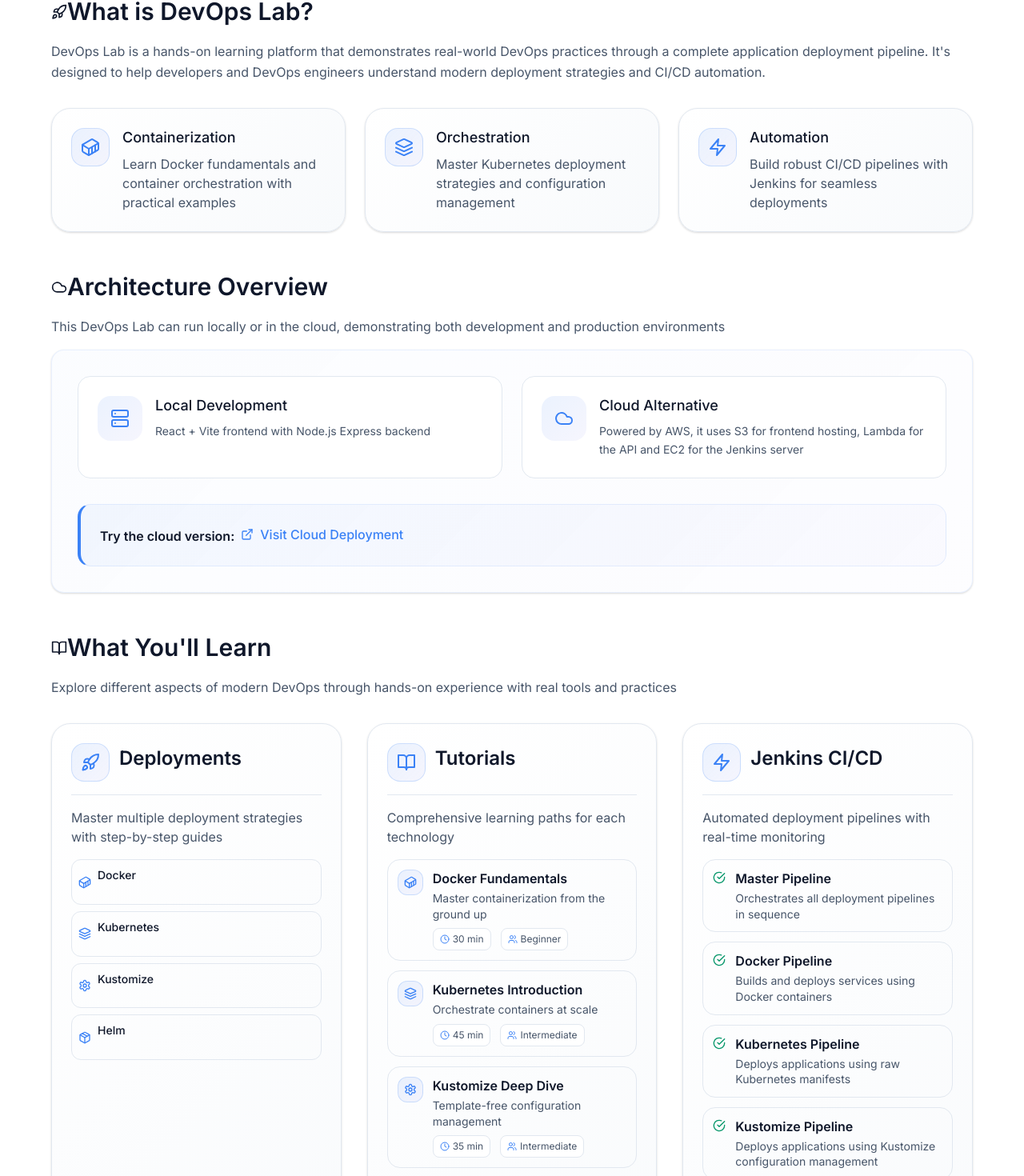
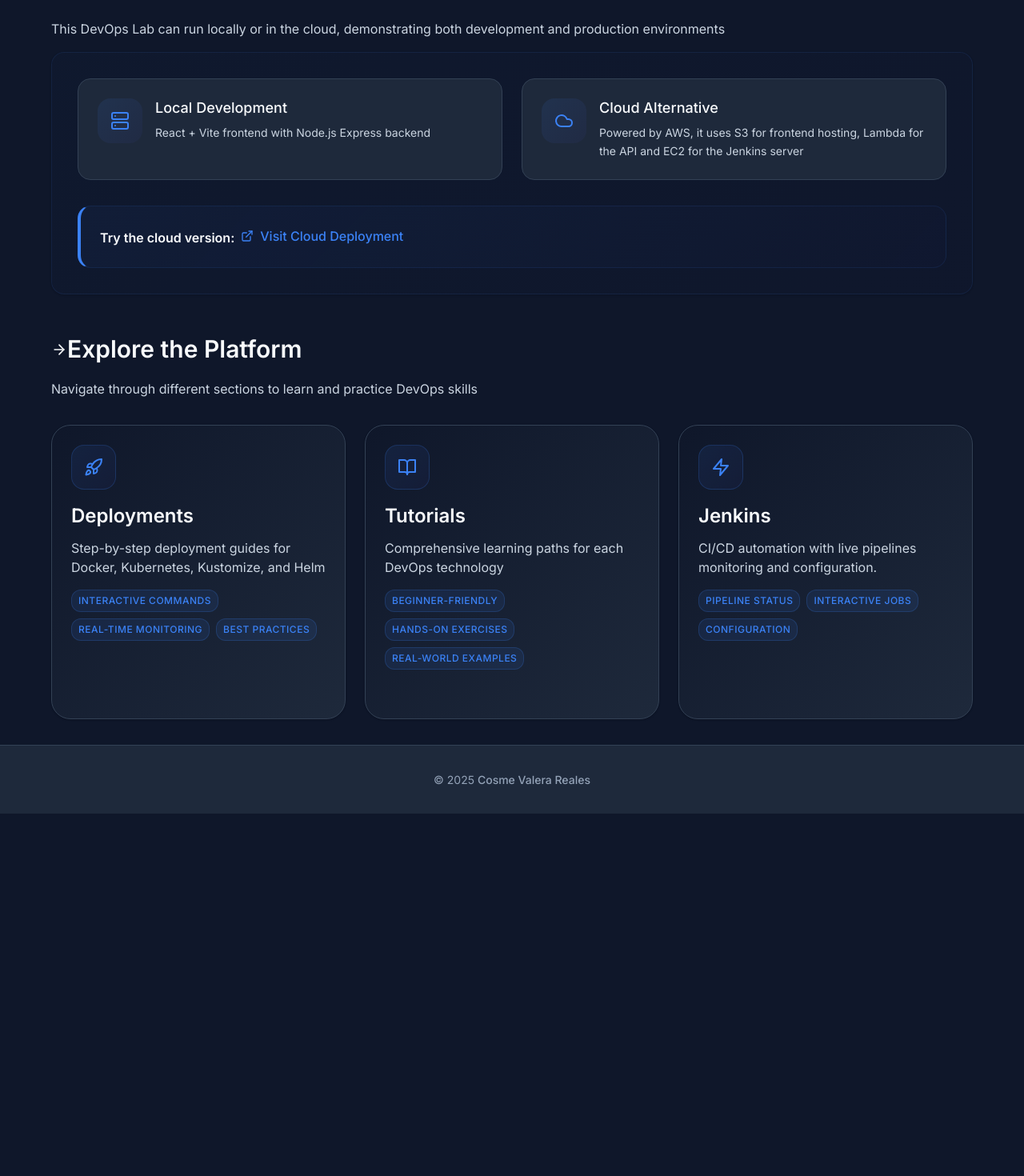
Before and after one commit to CosmeValera/DevOpsLab, a React (Vite) app in the folder frontend/: page / in a window 1280 px wide. Shown: the part 739-2209 px from the top of the page at 80% size. After the commit the page ends 1756 px from the top, so only its background shows below. Built offline with nearby package versions, Linux system fonts and the light colour scheme.

Commit message:
Introduction page simplified

```diff
--- a/frontend/src/App.tsx
+++ b/frontend/src/App.tsx
@@ -22,9 +22,9 @@
   const [activeTab, setActiveTab] = useState("");
   const [theme, setTheme] = useState<"light" | "dark">(() => {
     if (typeof window !== "undefined") {
-      return window.localStorage.getItem("theme") === "dark" ? "dark" : "light";
+      return window.localStorage.getItem("theme") === "light" ? "light" : "dark";
     }
-    return "light";
+    return "dark";
   });
 
   useEffect(() => {
@@ -36,7 +36,7 @@
   // Scroll to top on route change (except for main tab navigation)
   useEffect(() => {
     const path = location.pathname;
-    const mainTabs = ['/', '/deployments', '/tutorials', '/jenkins'];
+    const mainTabs = ['/', '/introduction', '/deployments', '/tutorials', '/jenkins'];
 
     // Only scroll to top if navigating to a page that's not a main tab
     if (!mainTabs.includes(path)) {
@@ -49,6 +49,7 @@
     // No navigation on Home or main section pages (they now redirect to Home)
     if (
       path === "/" ||
+      path === "/introduction" ||
       path === "/deployments" ||
       path === "/tutorials" ||
       path === "/jenkins"
@@ -70,11 +71,6 @@
         { id: "kustomize", label: "Kustomize", path: "/deployments/kustomize" },
         { id: "helm", label: "Helm", path: "/deployments/helm" },
       ];
-    }
-
-    // Individual tutorial pages navigation - removed to avoid duplication with tutorial layout navigation
-    if (path.startsWith("/tutorials/")) {
-      return [] as { id: string; label: string; path: string }[];
     }
 
     return [];
--- a/frontend/src/components/IntroductionPage.tsx
+++ b/frontend/src/components/IntroductionPage.tsx
@@ -1,4 +1,5 @@
 import React from "react";
+import { useNavigate } from "react-router-dom";
 import {
   Rocket,
   BookOpen,
@@ -6,108 +7,19 @@
   Cloud,
   Server,
   Database,
-  Container,
-  Layers,
-  Package,
-  Settings,
   ExternalLink,
   ArrowRight,
-  CheckCircle,
-  Users,
-  Clock
+  Play
 } from "lucide-react";
 
 const IntroductionPage: React.FC = () => {
+  const navigate = useNavigate();
   const API_BASE_URL = (import.meta as any).env?.VITE_API_BASE_URL;
   const isProduction = !API_BASE_URL.includes('localhost');
 
-  const deploymentMethods = [
-    {
-      icon: Container,
-      title: "Docker",
-      description: "Containerize applications with Docker and Docker Compose",
-      features: ["Container isolation", "Multi-stage builds", "Docker Compose orchestration"]
-    },
-    {
-      icon: Layers,
-      title: "Kubernetes",
-      description: "Deploy and manage containerized applications at scale",
-      features: ["Pod orchestration", "Service discovery", "Auto-scaling", "Health checks"]
-    },
-    {
-      icon: Settings,
-      title: "Kustomize",
-      description: "Template-free configuration management for Kubernetes",
-      features: ["Base and overlays", "Strategic merge patches", "Environment-specific configs"]
-    },
-    {
-      icon: Package,
-      title: "Helm",
-      description: "Package and distribute Kubernetes applications",
-      features: ["Chart templating", "Dependency management", "Release management"]
-    }
-  ];
-
-  const tutorials = [
-    {
-      icon: Container,
-      title: "Docker Fundamentals",
-      description: "Master containerization from the ground up",
-      duration: "30 min",
-      level: "Beginner"
-    },
-    {
-      icon: Layers,
-      title: "Kubernetes Introduction",
-      description: "Orchestrate containers at scale",
-      duration: "45 min",
-      level: "Intermediate"
-    },
-    {
-      icon: Settings,
-      title: "Kustomize Deep Dive",
-      description: "Template-free configuration management",
-      duration: "35 min",
-      level: "Intermediate"
-    },
-    {
-      icon: Package,
-      title: "Creating Helm Charts",
-      description: "Package and distribute applications",
-      duration: "60 min",
-      level: "Advanced"
-    },
-    {
-      icon: Zap,
-      title: "Jenkins CI/CD",
-      description: "Automate your development workflow",
-      duration: "40 min",
-      level: "Intermediate"
-    }
-  ];
-
-  const jenkinsPipelines = [
-    {
-      name: "Master Pipeline",
-      description: "Orchestrates all deployment pipelines in sequence"
-    },
-    {
-      name: "Docker Pipeline",
-      description: "Builds and deploys services using Docker containers"
-    },
-    {
-      name: "Kubernetes Pipeline",
-      description: "Deploys applications using raw Kubernetes manifests"
-    },
-    {
-      name: "Kustomize Pipeline",
-      description: "Deploys applications using Kustomize configuration management"
-    },
-    {
-      name: "Helm Pipeline",
-      description: "Deploys services using Helm charts for Kubernetes"
-    }
-  ];
+  const handleNavigation = (tab: string) => {
+    navigate(`/${tab}`);
+  };
 
   return (
     <div className="introduction-page">
@@ -120,54 +32,9 @@
           <div className="introduction-hero__text">
             <h1 className="introduction-hero__title">DevOps Lab</h1>
             <p className="introduction-hero__subtitle">
-              A comprehensive demonstration of modern DevOps practices including Docker, Kubernetes, and CI/CD pipelines.
-              This project showcases deployment strategies from containerization to production-ready orchestration.
+              Master modern DevOps practices with hands-on learning. Deploy applications using Docker,
+              Kubernetes, and CI/CD pipelines with real-world examples and interactive tutorials.
             </p>
-          </div>
-        </div>
-      </div>
-
-      {/* Project Overview */}
-      <div className="introduction-section">
-        <div className="section-header">
-          <h2 className="section-title">
-            <Rocket size={20} />
-            What is DevOps Lab?
-          </h2>
-          <p className="section-description">
-            DevOps Lab is a hands-on learning platform that demonstrates real-world DevOps practices through
-            a complete application deployment pipeline. It's designed to help developers and DevOps engineers
-            understand modern deployment strategies and CI/CD automation.
-          </p>
-        </div>
-
-        <div className="overview-cards">
-          <div className="overview-card">
-            <div className="overview-card__icon">
-              <Container size={24} />
-            </div>
-            <div className="overview-card__content">
-              <h3>Containerization</h3>
-              <p>Learn Docker fundamentals and container orchestration with practical examples</p>
-            </div>
-          </div>
-          <div className="overview-card">
-            <div className="overview-card__icon">
-              <Layers size={24} />
-            </div>
-            <div className="overview-card__content">
-              <h3>Orchestration</h3>
-              <p>Master Kubernetes deployment strategies and configuration management</p>
-            </div>
-          </div>
-          <div className="overview-card">
-            <div className="overview-card__icon">
-              <Zap size={24} />
-            </div>
-            <div className="overview-card__content">
-              <h3>Automation</h3>
-              <p>Build robust CI/CD pipelines with Jenkins for seamless deployments</p>
-            </div>
           </div>
         </div>
       </div>
@@ -222,8 +89,7 @@
               <div className="architecture-note">
                 <p>
                   <strong>Want to explore locally?</strong> You can build this entire system on your own machine
-                  by following the setup instructions in the Jenkins section. This gives you full control and
-                  the ability to customize the pipelines.
+                  by following the setup instructions in the Jenkins section.
                 </p>
               </div>
             </div>
@@ -268,150 +134,7 @@
         </div>
       </div>
 
-      {/* What You'll Learn */}
-      <div className="introduction-section">
-        <div className="section-header">
-          <h2 className="section-title">
-            <BookOpen size={20} />
-            What You'll Learn
-          </h2>
-          <p className="section-description">
-            Explore different aspects of modern DevOps through hands-on experience with real tools and practices
-          </p>
-        </div>
-
-        <div className="learning-grid">
-          <div className="learning-card">
-            <div className="learning-card__header">
-              <div className="learning-card__icon">
-                <Rocket size={24} />
-              </div>
-              <h3>Deployments</h3>
-            </div>
-            <div className="learning-card__content">
-              <p>Master multiple deployment strategies with step-by-step guides</p>
-              <div className="learning-features">
-                {deploymentMethods.map((method, index) => (
-                  <div key={index} className="learning-feature">
-                    <method.icon size={16} />
-                    <span>{method.title}</span>
-                  </div>
-                ))}
-              </div>
-            </div>
-          </div>
-
-          <div className="learning-card">
-            <div className="learning-card__header">
-              <div className="learning-card__icon">
-                <BookOpen size={24} />
-              </div>
-              <h3>Tutorials</h3>
-            </div>
-            <div className="learning-card__content">
-              <p>Comprehensive learning paths for each technology</p>
-              <div className="tutorial-list">
-                {tutorials.map((tutorial, index) => (
-                  <div key={index} className="tutorial-item">
-                    <div className="tutorial-item__icon">
-                      <tutorial.icon size={16} />
-                    </div>
-                    <div className="tutorial-item__content">
-                      <h4>{tutorial.title}</h4>
-                      <p>{tutorial.description}</p>
-                      <div className="tutorial-item__meta">
-                        <span className="tutorial-duration">
-                          <Clock size={12} />
-                          {tutorial.duration}
-                        </span>
-                        <span className="tutorial-level">
-                          <Users size={12} />
-                          {tutorial.level}
-                        </span>
-                      </div>
-                    </div>
-                  </div>
-                ))}
-              </div>
-            </div>
-          </div>
-
-          <div className="learning-card">
-            <div className="learning-card__header">
-              <div className="learning-card__icon">
-                <Zap size={24} />
-              </div>
-              <h3>Jenkins CI/CD</h3>
-            </div>
-            <div className="learning-card__content">
-              <p>Automated deployment pipelines with real-time monitoring</p>
-              <div className="pipeline-list">
-                {jenkinsPipelines.map((pipeline, index) => (
-                  <div key={index} className="pipeline-item">
-                    <CheckCircle size={16} />
-                    <div className="pipeline-item__content">
-                      <h4>{pipeline.name}</h4>
-                      <p>{pipeline.description}</p>
-                    </div>
-                  </div>
-                ))}
-              </div>
-            </div>
-          </div>
-        </div>
-      </div>
-
-      {/* Quick Start */}
-      <div className="introduction-section">
-        <div className="section-header">
-          <h2 className="section-title">
-            <Rocket size={20} />
-            Quick Start
-          </h2>
-          <p className="section-description">
-            Get started with DevOps Lab in minutes using Docker Compose
-          </p>
-        </div>
-
-        <div className="quick-start-card">
-          <div className="quick-start-card__content">
-            <div className="quick-start-steps">
-              <div className="quick-start-step">
-                <div className="step-number">1</div>
-                <div className="step-content">
-                  <h4>Clone the Repository</h4>
-                  <p>Get the complete DevOps Lab project</p>
-                  <code>git clone https://github.com/cosmevalera/devopslab</code>
-                </div>
-              </div>
-              <div className="quick-start-step">
-                <div className="step-number">2</div>
-                <div className="step-content">
-                  <h4>Start with Docker Compose</h4>
-                  <p>Launch all services with a single command</p>
-                  <code>docker-compose up -d</code>
-                </div>
-              </div>
-              <div className="quick-start-step">
-                <div className="step-number">3</div>
-                <div className="step-content">
-                  <h4>Explore the Application</h4>
-                  <p>Visit localhost:3000 to start learning</p>
-                  <code>http://localhost:3000</code>
-                </div>
-              </div>
-            </div>
-            <div className="quick-start-note">
-              <p>
-                <strong>Jenkins Access:</strong> To access Jenkins, execute:
-                <code>docker exec jenkins cat /var/jenkins_home/secrets/initialAdminPassword</code>
-              </p>
-            </div>
-          </div>
-        </div>
-      </div>
-
-      {/* Navigation Guide */}
+      {/* Explore the Platform */}
       <div className="introduction-section">
         <div className="section-header">
           <h2 className="section-title">
@@ -424,48 +147,72 @@
         </div>
 
         <div className="navigation-guide">
-          <div className="nav-card">
+          <div
+            className="nav-card nav-card--clickable"
+            onClick={() => handleNavigation('deployments')}
+          >
             <div className="nav-card__icon">
               <Rocket size={24} />
             </div>
             <div className="nav-card__content">
               <h3>Deployments</h3>
               <p>Step-by-step deployment guides for Docker, Kubernetes, Kustomize, and Helm</p>
-              <ul>
-                <li>Interactive command examples</li>
-                <li>Real-time deployment monitoring</li>
-                <li>Best practices and troubleshooting</li>
-              </ul>
+              <div className="nav-card__features">
+                <span className="feature-tag">Interactive Commands</span>
+                <span className="feature-tag">Real-time Monitoring</span>
+                <span className="feature-tag">Best Practices</span>
+              </div>
+              <div className="nav-card__action">
+                <Play size={16} />
+                <span>Start Learning</span>
+                <ArrowRight size={16} />
+              </div>
             </div>
           </div>
 
-          <div className="nav-card">
+          <div
+            className="nav-card nav-card--clickable"
+            onClick={() => handleNavigation('tutorials')}
+          >
             <div className="nav-card__icon">
               <BookOpen size={24} />
             </div>
             <div className="nav-card__content">
               <h3>Tutorials</h3>
               <p>Comprehensive learning paths for each DevOps technology</p>
-              <ul>
-                <li>Beginner to advanced levels</li>
-                <li>Hands-on exercises</li>
-                <li>Real-world examples</li>
-              </ul>
+              <div className="nav-card__features">
+                <span className="feature-tag">Beginner-friendly</span>
+                <span className="feature-tag">Hands-on Exercises</span>
+                <span className="feature-tag">Real-world Examples</span>
+              </div>
+              <div className="nav-card__action">
+                <Play size={16} />
+                <span>Start Learning</span>
+                <ArrowRight size={16} />
+              </div>
             </div>
           </div>
 
-          <div className="nav-card">
+          <div
+            className="nav-card nav-card--clickable"
+            onClick={() => handleNavigation('jenkins')}
+          >
             <div className="nav-card__icon">
               <Zap size={24} />
             </div>
             <div className="nav-card__content">
               <h3>Jenkins</h3>
-              <p>CI/CD automation with live pipeline monitoring</p>
-              <ul>
-                <li>Pipeline status and logs</li>
-                <li>Interactive job execution</li>
-                <li>Configuration management</li>
-              </ul>
+              <p>CI/CD automation with live pipelines monitoring and configuration.</p>
+              <div className="nav-card__features">
+                <span className="feature-tag">Pipeline Status</span>
+                <span className="feature-tag">Interactive Jobs</span>
+                <span className="feature-tag">Configuration</span>
+              </div>
+              <div className="nav-card__action">
+                <Play size={16} />
+                <span>Start Learning</span>
+                <ArrowRight size={16} />
+              </div>
             </div>
           </div>
         </div>
--- a/frontend/src/styles/components/_introduction.scss
+++ b/frontend/src/styles/components/_introduction.scss
@@ -482,7 +482,7 @@
 // ===== NAVIGATION GUIDE =====
 .navigation-guide {
   display: grid;
-  grid-template-columns: repeat(auto-fit, minmax(300px, 1fr));
+  grid-template-columns: repeat(auto-fit, minmax(350px, 1fr));
   gap: $space-6;
   margin-top: $space-8;
 }
@@ -496,17 +496,38 @@
   border: 1px solid var(--border-color);
   border-radius: $border-radius-xl;
   transition: all $transition-normal;
+  position: relative;
+  overflow: hidden;
 
-  &:hover {
-    transform: translateY(-4px);
-    box-shadow: 0 12px 30px rgba(0, 0, 0, 0.15);
-    border-color: rgba($primary-blue, 0.3);
+  &--clickable {
+    cursor: pointer;
+
+    &:hover {
+      transform: translateY(-6px);
+      box-shadow: 0 16px 40px rgba(0, 0, 0, 0.2);
+      border-color: rgba($primary-blue, 0.4);
+
+      .nav-card__icon {
+        background: linear-gradient(135deg, $primary-blue 0%, $primary-indigo 100%);
+        color: white;
+        transform: scale(1.1);
+      }
+
+      .nav-card__action {
+        opacity: 1;
+        transform: translateY(0);
+      }
+    }
+
+    &:active {
+      transform: translateY(-2px);
+    }
   }
 
   &__icon {
     @include flex-center;
-    width: 48px;
-    height: 48px;
+    width: 56px;
+    height: 56px;
     background: linear-gradient(135deg,
       rgba($primary-blue, 0.1) 0%,
       rgba($primary-indigo, 0.05) 100%);
@@ -515,11 +536,12 @@
     color: $primary-blue;
     flex-shrink: 0;
     margin-bottom: $space-4;
+    transition: all $transition-normal;
   }
 
   &__content {
     h3 {
-      @include heading-4;
+      @include heading-3;
       margin-bottom: $space-3;
       color: var(--text-primary);
     }
@@ -530,35 +552,43 @@
       margin-bottom: $space-4;
       line-height: 1.5;
     }
+  }
 
-    ul {
-      list-style: none;
-      padding: 0;
-      margin: 0;
+  &__features {
+    display: flex;
+    flex-wrap: wrap;
+    gap: $space-2;
+    margin-bottom: $space-4;
+  }
 
-      li {
-        @include body-text;
-        font-size: $text-sm;
-        color: var(--text-secondary);
-        margin-bottom: $space-2;
-        padding-left: $space-4;
-        position: relative;
-        line-height: 1.4;
+  &__action {
+    display: flex;
+    align-items: center;
+    gap: $space-2;
+    color: $primary-blue;
+    font-size: $text-sm;
+    font-weight: $font-semibold;
+    opacity: 0;
+    transform: translateY(10px);
+    transition: all $transition-normal;
 
-        &::before {
-          content: '✓';
-          position: absolute;
-          left: 0;
-          color: $success;
-          font-weight: $font-bold;
-        }
-
-        &:last-child {
-          margin-bottom: 0;
-        }
-      }
+    svg:last-child {
+      transition: transform $transition-normal;
     }
   }
+}
+
+.feature-tag {
+  display: inline-block;
+  padding: $space-1 $space-2;
+  background: rgba($primary-blue, 0.1);
+  color: $primary-blue;
+  border: 1px solid rgba($primary-blue, 0.2);
+  border-radius: $border-radius-md;
+  font-size: $text-xs;
+  font-weight: $font-medium;
+  text-transform: uppercase;
+  letter-spacing: 0.5px;
 }
 
 // ===== RESPONSIVE ADJUSTMENTS =====
```
